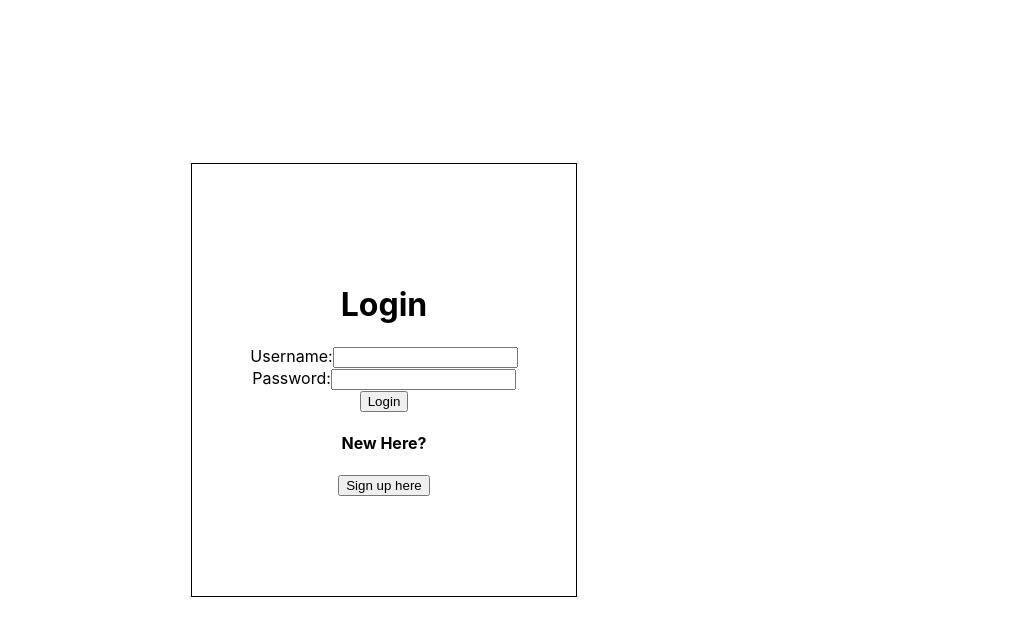
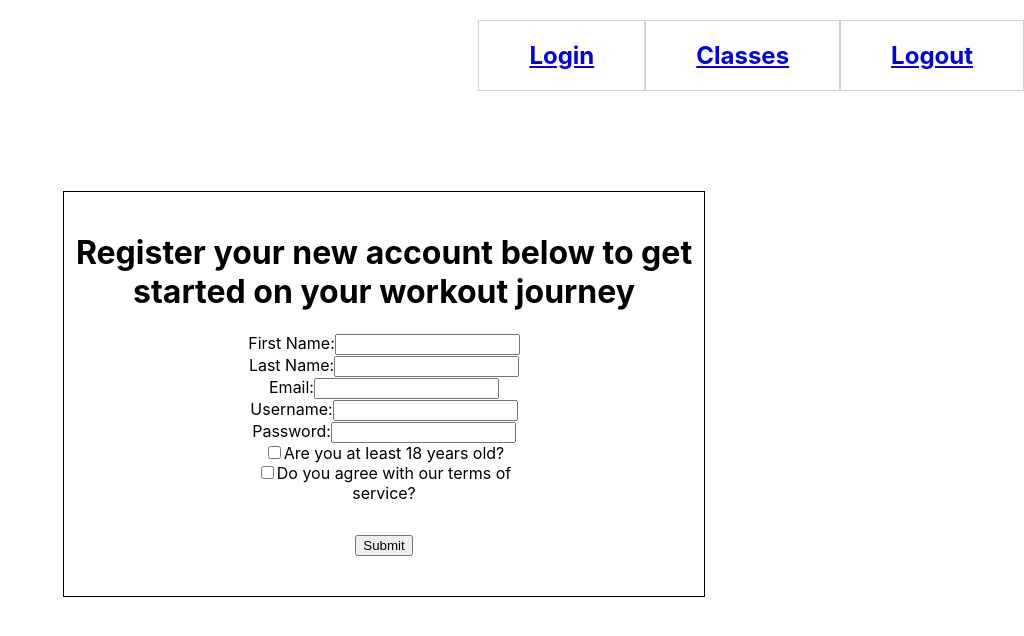
Before and after one commit to Anywhere-Fitness-08/front-end, a React (Create React App) app in the folder frontend/anywhere-fitness-08/: page /register in a window 1280 px wide. Shown: the top 636 px of the page, without its empty margins (256-1280 px from the left). Built offline with nearby package versions, Linux system fonts and the light colour scheme.

Commit message:
created a header for the site and created the layout for the register page

```diff
--- a/frontend/anywhere-fitness-08/package.json
+++ b/frontend/anywhere-fitness-08/package.json
@@ -9,6 +9,7 @@
     "axios": "^0.25.0",
     "react": "^17.0.2",
     "react-dom": "^17.0.2",
+    "react-router-dom": "^5.3.0",
     "react-scripts": "5.0.0",
     "styled-components": "^5.3.3",
     "web-vitals": "^2.1.4"
--- a/frontend/anywhere-fitness-08/src/App.js
+++ b/frontend/anywhere-fitness-08/src/App.js
@@ -2,18 +2,31 @@ import './App.css';
 import Register from './components/Register';
 import Login from './components/Login';
 import styled from 'styled-components';
+import { Route, Switch } from 'react-router-dom';
+import Header from './components/Header';
 
 const StyledApp = styled.div`
   display: flex;
   height: 95vh;
-  justify-content: center;
+  // justify-content: center;
   align-items: center;
+  flex-direction: column;
 `
 
 function App() {
   return (
     <StyledApp className="App">
-      <Login />
+      <Header />
+      <Switch>
+        <Route path='/register'>
+          <Register className='registerComponent'/>
+        </Route>
+
+        <Route path='/'>
+          <Login />
+        </Route>
+      </Switch>
+
       {/* <Register /> */}
     </StyledApp>
   );
--- /dev/null
+++ b/frontend/anywhere-fitness-08/src/components/Header.js
@@ -0,0 +1,35 @@
+import React from "react";
+import styled from "styled-components";
+import { Link } from "react-router-dom";
+
+const StyledHeader = styled.div`
+    width: 100%;
+    display: flex;
+    justify-content: flex-end;
+    h2{
+        padding: 20px 50px;
+        border: lightgrey solid 1px;
+
+    }
+`
+
+
+const Header = (props) => {
+
+
+    return (
+        <StyledHeader>
+            <Link to='/'>
+                <h2>Login</h2>
+            </Link>
+            <Link to='/classes'>
+                <h2>Classes</h2>
+            </Link>
+            <Link to='/logout'>
+                <h2>Logout</h2>
+            </Link>
+        </StyledHeader>
+    )
+}
+
+export default Header;
--- a/frontend/anywhere-fitness-08/src/components/Register.js
+++ b/frontend/anywhere-fitness-08/src/components/Register.js
@@ -2,7 +2,25 @@ import React, { useState } from "react";
 import styled from "styled-components";
 
 const StyledRegister = styled.div`
+    border: black solid 1px;
+    width: 50%;
+    padding: 100px 0;
+    padding-top: 20px;
 
+    padding: 20px 0 40px 0px;
+    margin-top: 10vh;
+    display: flex;
+    flex-direction: column;
+    align-items: center;
+
+
+    button{
+        margin-top: 2rem;
+    }
+
+    form{
+        width: 50%;
+    }
 `
 
 
@@ -18,63 +36,89 @@ const Register = () => {
         accountType: ''
     });
 
+    const handleChange = e => {
+        setForm({...form,
+        [e.target.name]: e.target.value})
+    }
+
+    const handleSubmit = e => {
+        e.preventDefault();
+    }
+
     return(
         <StyledRegister>
-            <form>
+            <h1>Register your new account below to get started on your workout journey</h1>
+            <form onSubmit={handleSubmit}>
                 <div>
-                    <label>First Name:
+                    <label><span>First Name:</span>
                         <input
                             type='input'
                             name='firstName'
+                            onChange={handleChange}
                         />
                     </label>
                 </div>
+
                 <div>
                     <label>Last Name:
                         <input
                             type='input'
                             name='lastName'
+                            onChange={handleChange}
                         />
                     </label>
                 </div>
+
                 <div>
                     <label>Email:
                         <input
                             type='input'
                             name='email'
+                            onChange={handleChange}
                         />
                     </label>
                 </div>
+
                 <div>
                     <label>Username:
                         <input
                             type='input'
                             name='username'
+                            onChange={handleChange}
                         />
                     </label>
                 </div>
+
                 <div>
                     <label>Password:
                         <input
                             type='password'
                             name='password'
+                            onChange={handleChange}
                         />
                     </label>
                 </div>
+
                 <div>
-                    <label> Are you at least 18 years old?
+                    <label>
                         <input
                             type='checkbox'
+                            onChange={handleChange}
                         />
+                        Are you at least 18 years old?
                     </label>
+                </div>
+
                 <div>
-                    <label> Do you agree with our terms of service?
+                    <label>
                         <input
                             type='checkbox'
+                            onChange={handleChange}
                         />
+                        Do you agree with our terms of service?
                     </label>
                 </div>
-                </div>
+                <button>Submit</button>
             </form>
         </StyledRegister>
     )
--- a/frontend/anywhere-fitness-08/src/index.js
+++ b/frontend/anywhere-fitness-08/src/index.js
@@ -3,11 +3,14 @@ import ReactDOM from 'react-dom';
 import './index.css';
 import App from './App';
 import reportWebVitals from './reportWebVitals';
+import { BrowserRouter } from "react-router-dom";
 
 ReactDOM.render(
+  <BrowserRouter>
   <React.StrictMode>
     <App />
-  </React.StrictMode>,
+  </React.StrictMode>
+  </BrowserRouter>,
   document.getElementById('root')
 );
 
```
Also changed, not shown: 1 other file (tests, documents, lock files or other folders).
